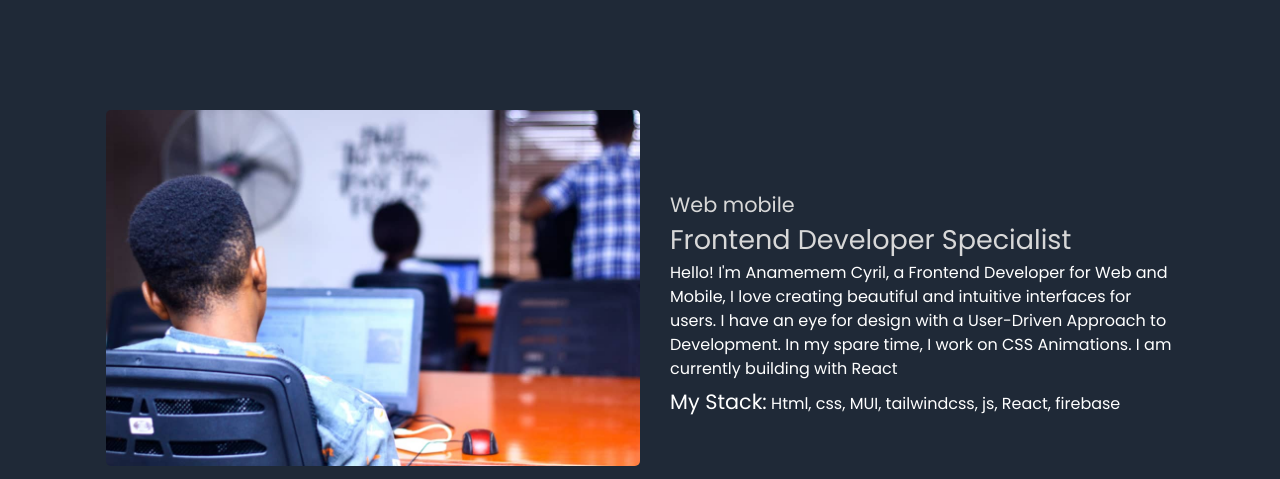
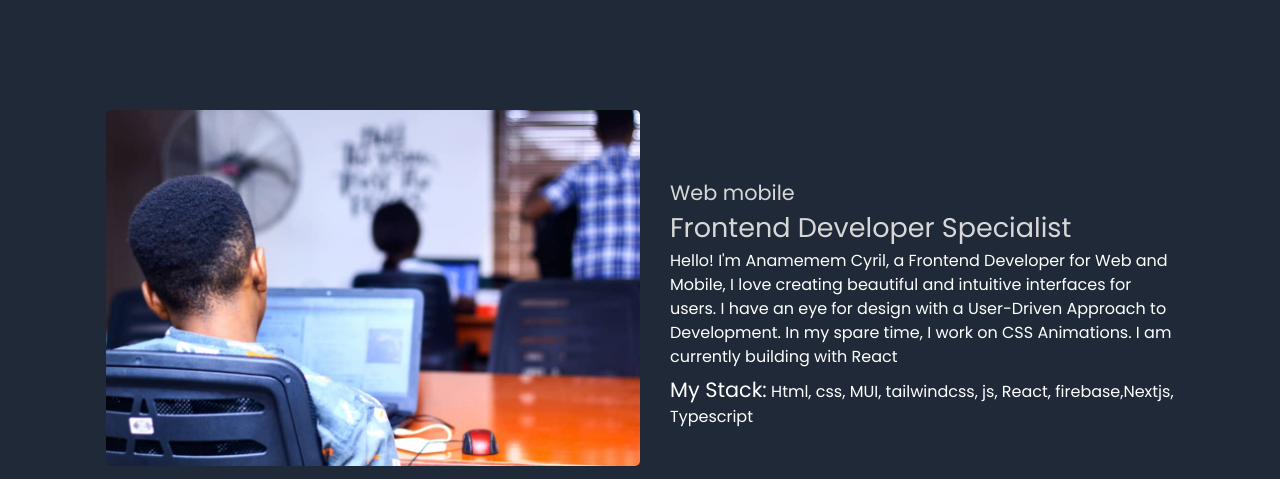
Before and after one commit to Anamemem/my-portfolio, a plain HTML site: page index.html in a window 1280 px wide. Shown: the top 479 px of the page. Drawn offline with nearby package versions, Linux system fonts and the light colour scheme.

Commit message:
new request

```diff
--- a/index.html
+++ b/index.html
@@ -32,7 +32,7 @@
 
                     <h4>Web mobile <br> <span>Frontend Developer Specialist</span></h4>
                     <p class="para">Hello! I'm Anamemem Cyril, a Frontend Developer for Web and Mobile, I love creating beautiful and intuitive interfaces for users. I have an eye for design with a User-Driven Approach to Development. In my spare time, I work on CSS Animations. I am currently building with React</p>
-                    <p class="skills"><span>My Stack:</span> Html, css, MUI, tailwindcss, js, React, firebase</p>
+                    <p class="skills"><span>My Stack:</span> Html, css, MUI, tailwindcss, js, React, firebase,Nextjs, Typescript</p>
 
                 </div>
             </div>
```
